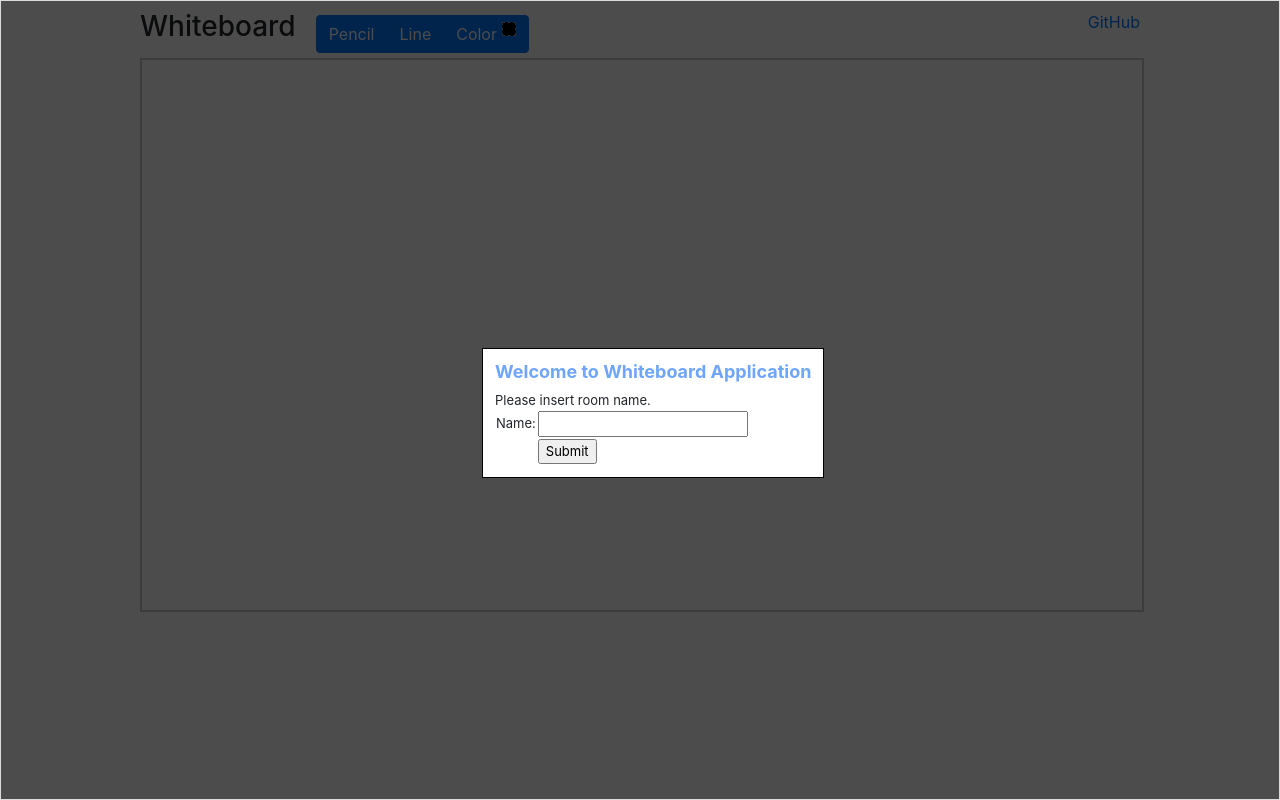
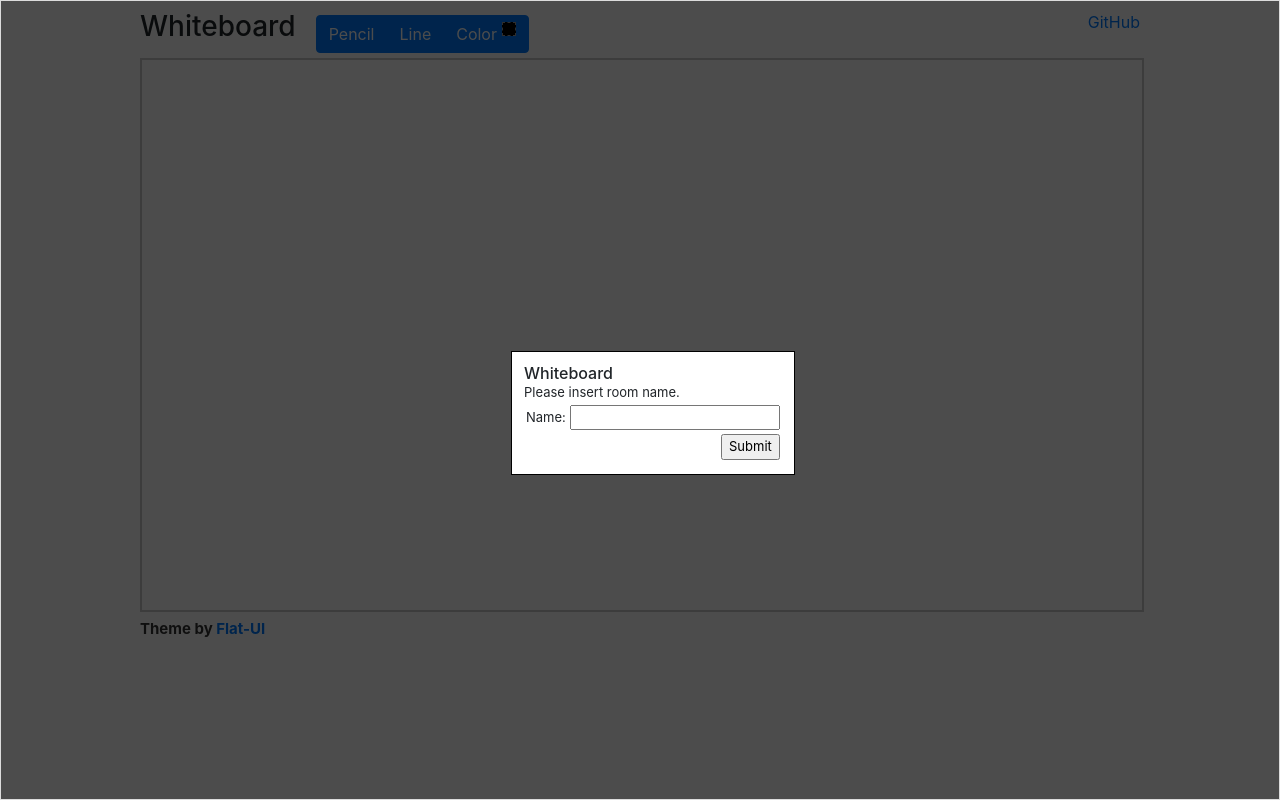
Before and after one commit to m-rap/whiteboard, a CodeIgniter app: page / in a window 1280 px wide. Run offline with CodeIgniter, Linux system fonts and the light colour scheme; some libraries are stand-ins or nearby versions.

Commit message:
- fix popup layout - add credit to flat-ui

```diff
--- a/application/views/home.php
+++ b/application/views/home.php
@@ -65,7 +65,8 @@
             </div>
             <a id="github" href="https://github.com/m-rap/whiteboard">GitHub</a>
             <div id="whiteboard-container"><canvas id="whiteboard1" class="whiteboard" width="1000" height="550"></canvas></div>
-            <div id="footer">
+            <div id="footer" class="footer">
+				Theme by <a href="http://designmodo.github.io/Flat-UI/docs/getting-started.html">Flat-UI</a>
             </div>
         </div>
 
@@ -83,7 +84,7 @@
 		</div>
 
         <div id="popupContact">
-            <h1>Welcome to Whiteboard Application</h1>
+            <h6>Whiteboard</h6>
             Please insert room name.
             <form action="<?php echo site_url(); ?>" method="get">
                 <table>
@@ -93,7 +94,7 @@
                     </tr>
                     <tr>
                         <td></td>
-                        <td><input type="submit" name="submit" value="Submit" /></td>
+                        <td style="text-align: right;"><input type="submit" name="submit" value="Submit" /></td>
                     </tr>
                 </table>
             </form>
--- a/static/css/popup.css
+++ b/static/css/popup.css
@@ -21,11 +21,17 @@
     padding:12px;
     font-size:13px;
 }
-#popupContact h1{
+/*#popupContact h1{
     text-align:center;
     color:#6FA5FD;
     font-size:18px;
     font-weight:700;
+}*/
+#popupContact h6 {
+	margin: 0px;
+}
+#popupContact td {
+	padding: 2px;
 }
 #popupContactClose{
     font-size:14px;
@@ -40,8 +46,8 @@
     display:block;
     cursor: pointer;
 }
-.popupText{
+/*.popupText{
     height:25px;
     font-size:18px;
     color: blue;
-}
+}*/
--- a/static/css/style.css
+++ b/static/css/style.css
@@ -26,6 +26,7 @@ body {
     /*margin-top: 5px;
     margin-bottom: 5px;*/
     color: rgb(51, 51, 51);
+    font-size: 15px;
     font-weight: bold;
 }
 /*#footer a {
--- a/static/js/whiteboard/colorpicker.js
+++ b/static/js/whiteboard/colorpicker.js
@@ -12,8 +12,7 @@ function ColorPicker(id, palette, hueBar, whiteBoard, buttonId) {
     this.button.addEventListener('click', function(e) {
         e.stopPropagation();
         e.preventDefault();
-        //that.ToggleDiv();
-        that.Show();
+        that.ToggleDiv();
     });
     $('html').click(function() {
 		that.Hide();
```
